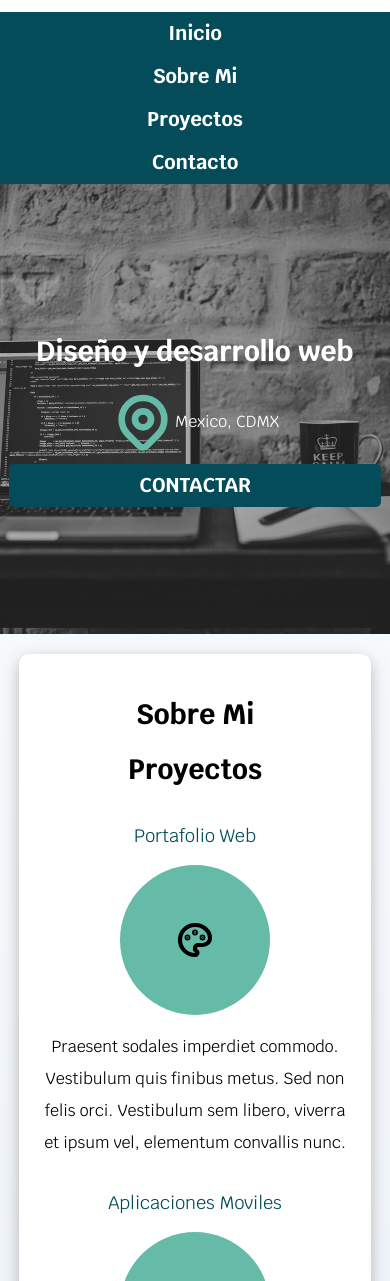
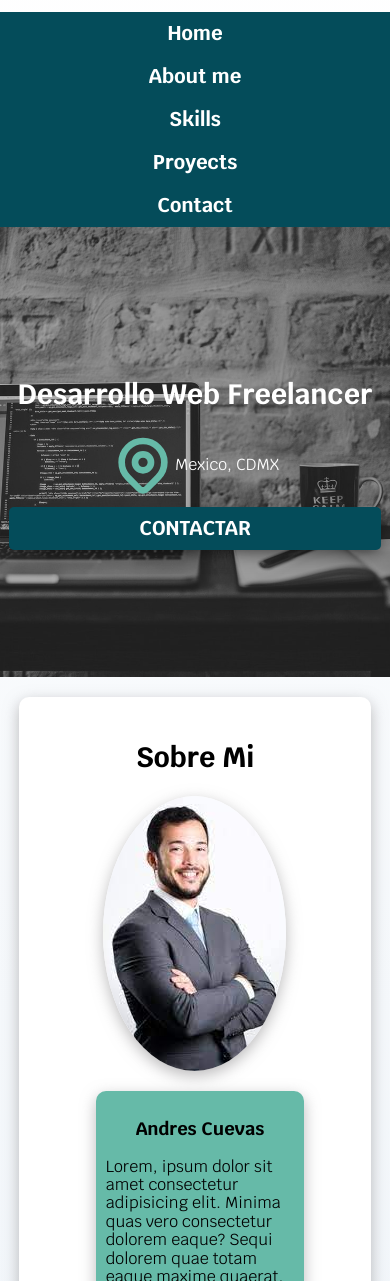
Before and after one commit to PsyACG49/freelancer, a plain HTML site: page index.html in a window 390 px wide. Shown: the part 126-1407 px from the top of the page. Drawn offline with Linux system fonts and the light colour scheme.

Commit message:
seccion about completa

```diff
--- a/index.html
+++ b/index.html
@@ -21,16 +21,17 @@
     </header>
     <div class="nav-bg">
         <nav class="navegacion-principal contenedor">
-            <a href="#">Inicio</a>
-            <a href="#">Sobre Mi</a>
-            <a href="#">Proyectos</a>
-            <a href="#">Contacto</a>
+            <a href="#">Home</a>
+            <a href="#">About me</a>
+            <a href="#">Skills</a>
+            <a href="#">Proyects</a>
+            <a href="#">Contact</a>
         </nav>
     </div>
 
     <section class="hero">
         <div class="contenedor-hero">
-            <h2 class="titulo">Diseño y desarrollo web</h2>
+            <h2 class="titulo">Desarrollo Web Freelancer</h2>
             <div class="ubicacion">
                 <svg xmlns="http://www.w3.org/2000/svg" class="icon icon-tabler icon-tabler-map-pin" width="64" height="64"
                     viewBox="0 0 24 24" stroke-width="2.5" stroke="#66baa8" fill="none" stroke-linecap="round"
@@ -46,15 +47,27 @@
     </section>
 
     <main class="contenedor-main sombra">
+        <section class="contenedor-me">
+            <h2>Sobre Mi</h2>
+            <div class="me-content">
+                <img class="sombra" src="./img/person.jpg" alt="">
+                <div class="sombra">
+                    <h3>Andres Cuevas</h3>
+                    <p>Lorem, ipsum dolor sit amet consectetur adipisicing elit. Minima quas vero consectetur dolorem eaque? Sequi
+                        dolorem quae totam eaque maxime quaerat, vel ipsam reprehenderit, exercitationem itaque quisquam laboriosam
+                        cum tempore?</p>
+                </div>
+            </div>
+        </section>
         <section>
-            <h2>Sobre Mi</h2>
+            <h2>Conocimientos</h2>
         </section>
         <section>
             <h2>Proyectos</h2>
             <div class="proyectos">
                 <section class="proyecto">
                     <h3>Portafolio Web</h3>
-                    <div class="iconos">
+                    <div class="iconos sombra">
                         <svg xmlns="http://www.w3.org/2000/svg" class="icon icon-tabler icon-tabler-palette" width="40"
                             height="40" viewBox="0 0 24 24" stroke-width="2.5" stroke="#000000" fill="none"
                             stroke-linecap="round" stroke-linejoin="round">
@@ -72,7 +85,7 @@
                 </section>
                 <section class="proyecto">
                     <h3>Aplicaciones Moviles</h3>
-                    <div class="iconos">
+                    <div class="iconos sombra">
                         <svg xmlns="http://www.w3.org/2000/svg" class="icon icon-tabler icon-tabler-brand-android" width="40"
                             height="40" viewBox="0 0 24 24" stroke-width="2.5" stroke="#000000" fill="none"
                             stroke-linecap="round" stroke-linejoin="round">
@@ -100,7 +113,7 @@
                 </section>
                 <section class="proyecto">
                     <h3>E-Commerce</h3>
-                    <div class="iconos">
+                    <div class="iconos sombra">
                         <svg xmlns="http://www.w3.org/2000/svg" class="icon icon-tabler icon-tabler-credit-card" width="40"
                             height="40" viewBox="0 0 24 24" stroke-width="2.5" stroke="#000000" fill="none"
                             stroke-linecap="round" stroke-linejoin="round">
--- a/styles/style.css
+++ b/styles/style.css
@@ -55,9 +55,12 @@ h3 {
   border-radius: 0.5rem;
   width: auto;
   border: none;
+  -webkit-box-shadow: 6px 10px 19px -9px rgba(0, 0, 0, 0.71);
+  -moz-box-shadow: 6px 10px 19px -9px rgba(0, 0, 0, 0.71);
+  box-shadow: 6px 10px 19px -9px rgba(0, 0, 0, 0.71);
 }
 
-.boton:hover{
+.boton:hover {
   cursor: pointer;
 }
 
@@ -147,35 +150,73 @@ h3 {
   padding: 2rem;
 }
 
-.proyectos{
+.contenedor-me {
+  margin-bottom: 2rem;
+}
+
+.me-content {
+  width: 70%;
+  margin: 0 auto;
+  display: grid;
+  grid-template-columns: 1fr 2fr ;
+  align-items: center;
+
+}
+
+.me-content img{
+  border-radius: 50%;
+
+}
+
+.me-content div {
+  margin-left: 1rem;
+  padding: 1rem;
+  background-color: var(--primario);
+  border-radius: 1rem;
+
+}
+
+.proyectos {
   display: grid;
   grid-template-columns: 1fr 1fr 1fr;
 }
 
 @media (max-width: 768px) {
-    .proyectos{
+
+
+  .me-content {
+    grid-template-columns: 1fr;
+
+  }
+  .me-content img{
+    margin: 0 auto 2rem auto;
+  }
+
+  .proyectos {
     display: grid;
     grid-template-columns: 1fr;
     column-gap: 1rem;
   }
+
+
 }
 
-.proyecto{
+.proyecto {
   display: flex;
   flex-direction: column;
   align-items: center;
 }
 
-.proyecto h3{
+.proyecto h3 {
   color: var(--secundario);
   font-weight: normal;
 }
 
-.proyecto p{
+.proyecto p {
   line-height: 2;
   text-align: center;
 }
-.proyecto .iconos{
+.proyecto .iconos {
   width: 15rem;
   height: 15rem;
   background-color: var(--primario);
@@ -184,20 +225,19 @@ h3 {
   justify-content: space-evenly;
   align-items: center;
 }
-.formulario{
+.formulario {
   background-color: var(--gris);
-    width: 70%;
+  width: 40%;
   margin: 0 auto;
   padding: 2rem;
   border-radius: 1rem;
 }
 
-.formulario fieldset{
+.formulario fieldset {
   border: none;
-
 }
 
-.formulario p{
+.formulario p {
   text-align: center;
   font-size: 1.8rem;
   font-weight: bold;
@@ -206,68 +246,68 @@ h3 {
   margin-bottom: 2rem;
 }
 
-
-.campo{
+.campo {
   margin-bottom: 1rem;
 }
 
-.campo label{
+.campo label {
   color: var(--blanco);
   font-weight: bold;
   padding-bottom: 1rem;
-    margin-bottom: .5rem;
+  margin-bottom: 0.5rem;
   display: block;
 }
 
-.input-text{
+.input-text {
   width: 100%;
   border: none;
   margin-bottom: 1rem;
-    padding: .5rem;
-    border-radius: .5rem;
-
+  padding: 0.5rem;
+  border-radius: 0.5rem;
 }
 
-.enviar .boton{
+.enviar .boton {
   width: 100%;
 }
 
-@media (min-width: 768px){
-    .enviar{
+@media (min-width: 768px) {
+
+
+  .enviar {
     display: flex;
     justify-content: end;
   }
-    .enviar .boton{
+  .enviar .boton {
     width: auto;
   }
 
-    .contenedor-campo{
+  .contenedor-campo {
     display: grid;
     grid-template-columns: 1fr 1fr;
     grid-template-rows: auto auto auto;
     column-gap: 1rem;
   }
 
-    .campo{
+  .campo {
     display: flex;
     align-items: center;
   }
 
-    .campo label{
+  .campo label {
     margin-right: 2rem;
     width: 7rem;
     text-align: center;
   }
 
-    .campo:nth-child(3){
+  .campo:nth-child(3) {
     grid-column: 1 / 3;
   }
 
-    .campo:nth-child(4){
-        grid-column: 1 / 3  ;
+  .campo:nth-child(4) {
+    grid-column: 1 / 3;
   }
 }
 
-.footer{
+.footer {
   text-align: center;
 }
```
Also changed, not shown: img/person.jpg (added), 1 other file. Lines whose indentation alone changed are shown as unchanged.
